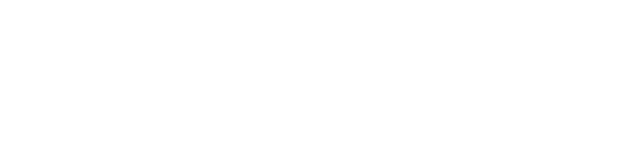
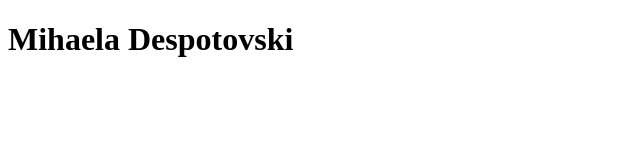
Before and after one commit to docmint/Ispit-Novia, a website: page index.html in a window 1280 px wide. Shown: the whole page, without its empty margins (0-640 px from the left). Drawn offline with Linux system fonts and the light colour scheme.

Commit message:
Mihaela Despotovski: Parcijalni ispit

```diff
--- a/index.html
+++ b/index.html
@@ -7,6 +7,6 @@
     <title>Document</title>
 </head>
 <body>
-
+    <h1>Mihaela Despotovski</h1>
 </body>
 </html>
--- /dev/null
+++ b/package.json
@@ -0,0 +1,5 @@
+{
+  "dependencies": {
+    "jquery": "^3.6.0"
+  }
+}
```
Also changed, not shown: 1 other file.
